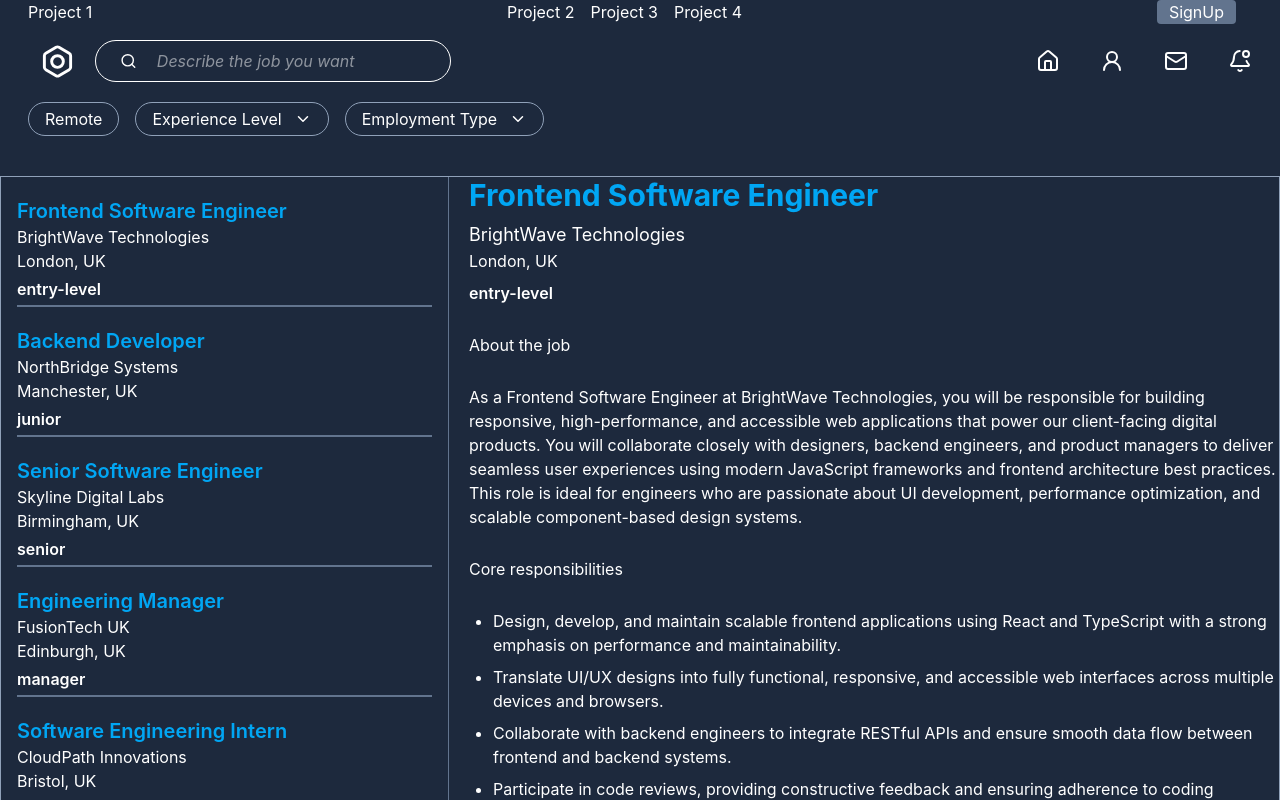
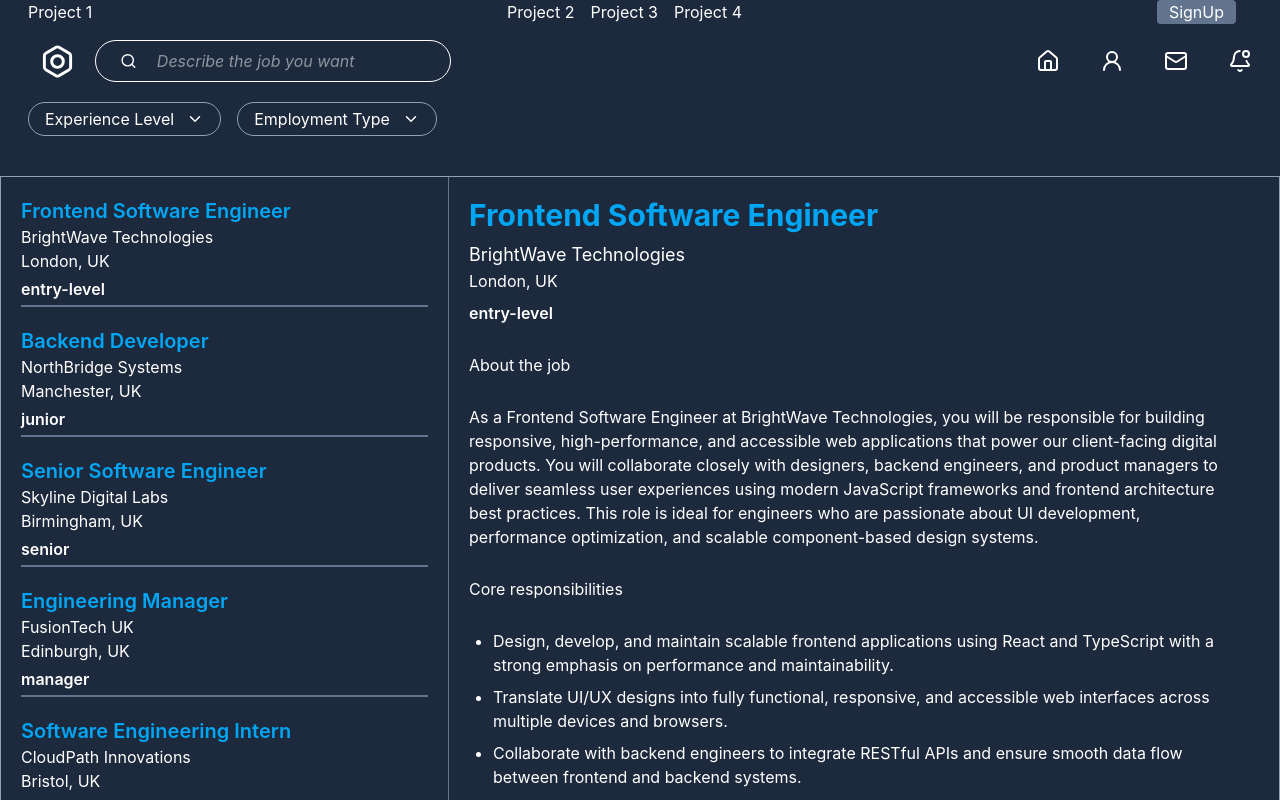
Before and after one commit to acquah-forever/my-scribbles, a React (Vite) app: page / in a window 1280 px wide. Both pictures are taken after a click on the element 224 px from the left and 252 px from the top of the page. Shown: the top 800 px of the page. Built offline with nearby package versions, Linux system fonts and the light colour scheme; data requests are answered from the project's data file.

Commit message:
deleted remote button

```diff
--- a/src/pages/Project1.jsx
+++ b/src/pages/Project1.jsx
@@ -177,7 +177,7 @@ const Project1 = () => {
         </div>
       </div>
       <div className='flex space-x-4 text-md mt-4 px-7'>
-        <button className='border border-slate-400 px-4 py-1 rounded-full cursor-pointer hover:bg-slate-600 hover:scale-105 transition-all duration-300'>Remote</button>
+
 
         <div className='flex flex-col relative'>
           <button className='flex items-center gap-3 border border-slate-400 px-4 py-1 rounded-full cursor-pointer hover:bg-slate-600 hover:scale-105 transition-all duration-300' onClick={handleClick}>Experience Level <ChevronDown size={18} /></button>
@@ -260,13 +260,15 @@ const Project1 = () => {
 
       </div>
 
-      <div className='flex justify-between space-x-5  border border-slate-400 w-full mt-10'><div className='border-r border-r-slate-500 max-w-md w-full'>
+      <div className='flex justify-between space-x-5  border border-slate-400 w-full mt-10'>
+        <div className='border-r border-r-slate-500 max-w-md w-full'>
+
         {paginatedJobs?.length === 0 && !isLoading ? (
           <p>No Jobs Found</p>
         ) : (
           paginatedJobs.map((job) =>
             <div onClick={() => handleLink(job.id)} key={job.id}>
-              <div className='cursor-pointer mt-5 px-4 hover:scale-103 transition-all duration-200'>
+              <div className='cursor-pointer mt-5 px-5 hover:scale-103 transition-all duration-200'>
                 <h1 className='text-sky-500 font-semibold text-xl'>{job.title}</h1>
                 <h1 className='text-md'>{job.company}</h1>
                 <h1 className='text-md'>{job.location}</h1>
@@ -286,7 +288,7 @@ const Project1 = () => {
 
         <div className='max-w-5xl w-full'>
           {selectedJob &&
-            <div>
+            <div className='mt-5 pr-10'>
               <h1 className='text-3xl font-bold text-sky-500'>{selectedJob.title}</h1>
               <p className='mt-2 text-lg'>{selectedJob.company}</p>
               <p>{selectedJob.location}</p>
```
Also changed, not shown: 1 other file (tests, documents, lock files or other folders).
